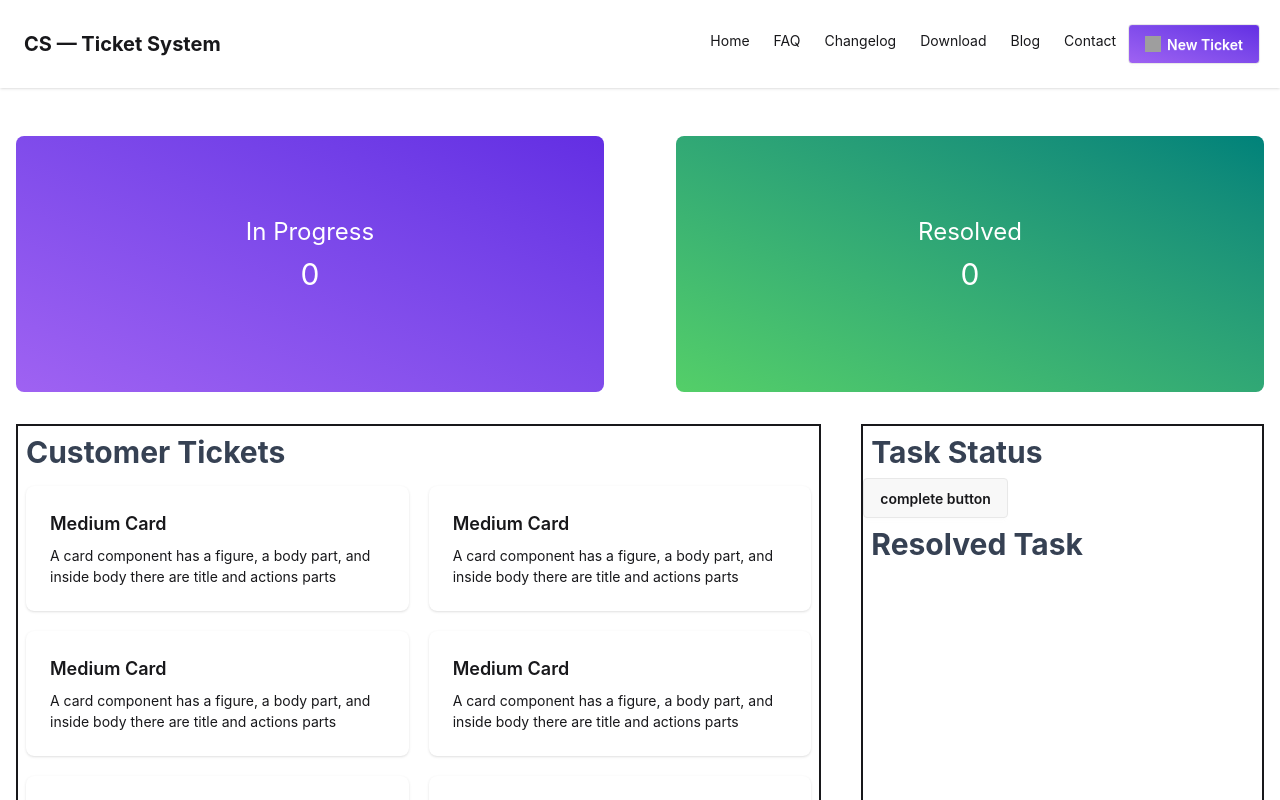
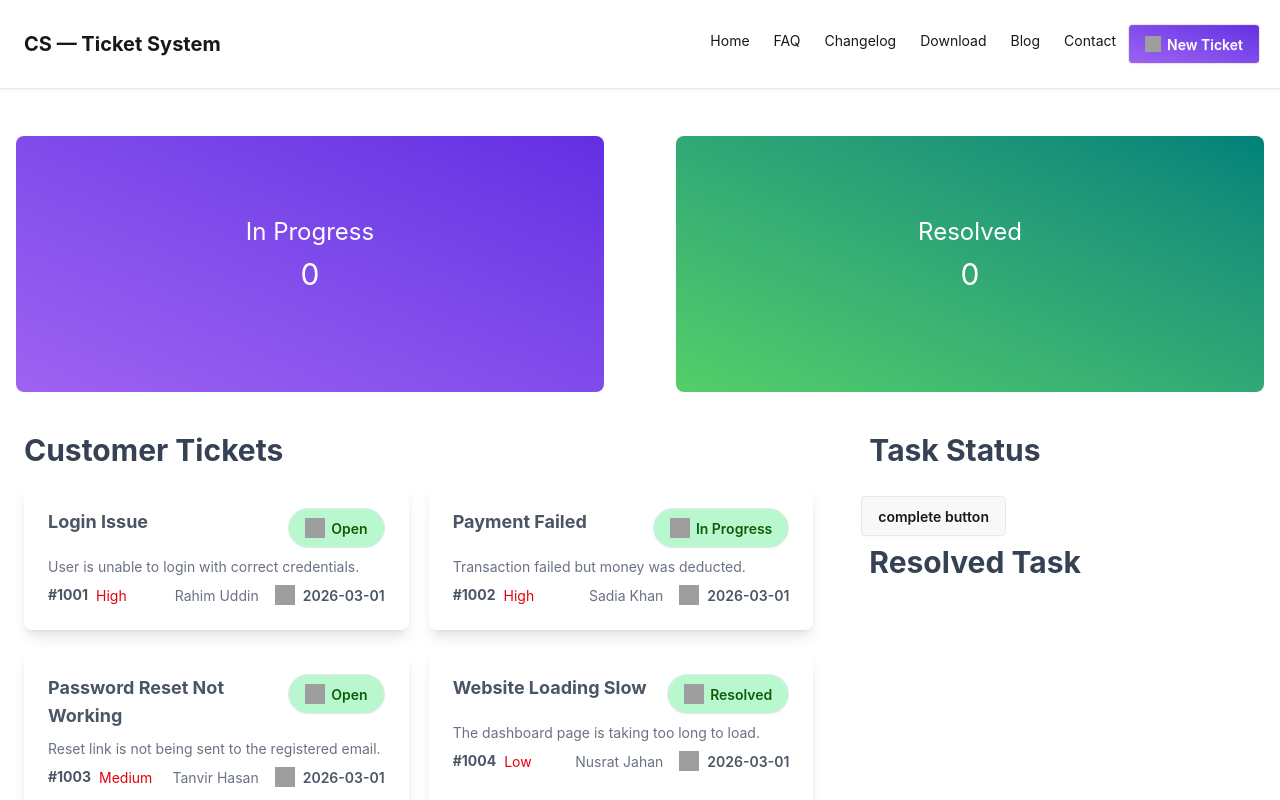
Before and after one commit to Rifat-Earth/customer-service-zone, a React (Vite) app: page / in a window 1280 px wide. Shown: the top 800 px of the page. Built offline with nearby package versions, Linux system fonts and the light colour scheme; grey boxes are pictures that could not be loaded.

Commit message:
customer ticket show in a card

```diff
--- a/public/Customer.json
+++ b/public/Customer.json
@@ -10,7 +10,7 @@
     },
     "priority": "High",
     "status": "Open",
-    "createdAt": "2026-03-01T10:15:00Z"
+    "createdAt": "2026-03-01"
   },
   {
     "id": 2,
@@ -23,7 +23,7 @@
     },
     "priority": "High",
     "status": "In Progress",
-    "createdAt": "2026-03-01T11:30:00Z"
+    "createdAt": "2026-03-01"
   },
   {
     "id": 3,
@@ -36,7 +36,7 @@
     },
     "priority": "Medium",
     "status": "Open",
-    "createdAt": "2026-03-01T12:10:00Z"
+    "createdAt": "2026-03-01"
   },
   {
     "id": 4,
@@ -49,7 +49,7 @@
     },
     "priority": "Low",
     "status": "Resolved",
-    "createdAt": "2026-03-01T13:05:00Z"
+    "createdAt": "2026-03-01"
   },
   {
     "id": 5,
@@ -62,7 +62,7 @@
     },
     "priority": "High",
     "status": "Open",
-    "createdAt": "2026-03-01T14:00:00Z"
+    "createdAt": "2026-03-01"
   },
   {
     "id": 6,
@@ -75,7 +75,7 @@
     },
     "priority": "Medium",
     "status": "In Progress",
-    "createdAt": "2026-03-01T15:20:00Z"
+    "createdAt": "2026-03-01"
   },
   {
     "id": 7,
@@ -88,7 +88,7 @@
     },
     "priority": "High",
     "status": "Open",
-    "createdAt": "2026-03-01T16:45:00Z"
+    "createdAt": "2026-03-01"
   },
   {
     "id": 8,
@@ -101,7 +101,7 @@
     },
     "priority": "Low",
     "status": "Closed",
-    "createdAt": "2026-03-01T17:30:00Z"
+    "createdAt": "2026-03-01"
   },
   {
     "id": 9,
@@ -127,7 +127,7 @@
     },
     "priority": "Low",
     "status": "Open",
-    "createdAt": "2026-03-01T19:00:00Z"
+    "createdAt": "2026-03-01"
   },
   {
     "id": 11,
@@ -140,7 +140,7 @@
     },
     "priority": "High",
     "status": "Open",
-    "createdAt": "2026-03-02T08:15:00Z"
+    "createdAt": "2026-03-02"
   },
   {
     "id": 12,
@@ -153,7 +153,7 @@
     },
     "priority": "Medium",
     "status": "Resolved",
-    "createdAt": "2026-03-02T09:40:00Z"
+    "createdAt": "2026-03-02"
   },
   {
     "id": 13,
@@ -166,7 +166,7 @@
     },
     "priority": "Medium",
     "status": "Open",
-    "createdAt": "2026-03-02T10:25:00Z"
+    "createdAt": "2026-03-02"
   },
   {
     "id": 14,
@@ -179,7 +179,7 @@
     },
     "priority": "Low",
     "status": "In Progress",
-    "createdAt": "2026-03-02T11:50:00Z"
+    "createdAt": "2026-03-02"
   },
   {
     "id": 15,
@@ -192,6 +192,6 @@
     },
     "priority": "High",
     "status": "Open",
-    "createdAt": "2026-03-02T12:30:00Z"
+    "createdAt": "2026-03-02"
   }
 ]
--- a/src/Components/Cards/AllCard/AllCard.jsx
+++ b/src/Components/Cards/AllCard/AllCard.jsx
@@ -7,8 +7,8 @@ const AllCard = ({ customerPromise }) => {
 
 
     return (
-        <div className='flex gap-10 m-2 p-2 bg-base-100'>
-            <div className='w-2/3 border-2'>
+        <div className='flex flex-col md:flex-row gap-10 m-2 p-2 bg-base-100'>
+            <div className='w-2/3 '>
                 <h1 className='text-3xl font-bold text-gray-700 p-2 '>Customer Tickets</h1>
             <div className='gap-5 grid md:grid-cols-2 p-2'>
                 {
@@ -16,9 +16,9 @@ const AllCard = ({ customerPromise }) => {
                 }
             </div>
             </div>
-            <div className='border-2 w-1/3'>
+            <div className=' w-1/3'>
                 <h1 className='text-3xl font-bold text-gray-700 p-2'>Task Status</h1>
-                <div>
+                <div className='py-5'>
                     <div>
                       <h1 className='btn'>complete button</h1>
                     </div>
--- a/src/Components/Cards/SingleCard/SingleCard.jsx
+++ b/src/Components/Cards/SingleCard/SingleCard.jsx
@@ -1,12 +1,30 @@
 import React from 'react';
 
 const SingleCard = ({ customer }) => {
-    console.log(customer);
+    const { id, title, description, customerDetails,priority ,status ,createdAt} = customer
     return (
-        <div className="card w-full bg-base-100 card-md shadow-sm">
+        <div className="card w-full bg-base-100 card-md shadow-lg">
             <div className="card-body">
-                <h2 className="card-title">Medium Card</h2>
-                <p>A card component has a figure, a body part, and inside body there are title and actions parts</p>
+                <div className='flex justify-between'>
+                    <h1 className='text-lg font-bold text-gray-600'>{title}</h1>
+                    <button className='btn rounded-4xl bg-[#B9F8CF] text-[#0B5E06] '><img className='w-5 h-5' src="https://img.icons8.com/?size=100&id=8cZkMxbOqVFU&format=png&color=40C057" alt="" />{status}</button>
+                </div>
+                <div>
+                    <p className='text-gray-500'>{description}</p>
+                </div>
+                <div className='flex justify-between'>
+                    <div className='flex justify-center gap-2'>
+                        <span className='text-gray-600 font-bold text-sm'>#100{id} </span>
+                        <span className='text-red-600'>{priority}</span>
+                    </div>
+                    <div className='flex justify-center gap-2'>
+                        <span className='text-gray-500'>{customerDetails.name} </span>
+
+                        <img className='w-5 ml-2 h-5' src="https://img.icons8.com/?size=100&id=84997&format=png&color=737373" alt="calender icon" />
+
+                        <span className='text-gray-600 font-semibold'>{createdAt}</span>
+                    </div>
+                </div>
 
             </div>
         </div>
```
